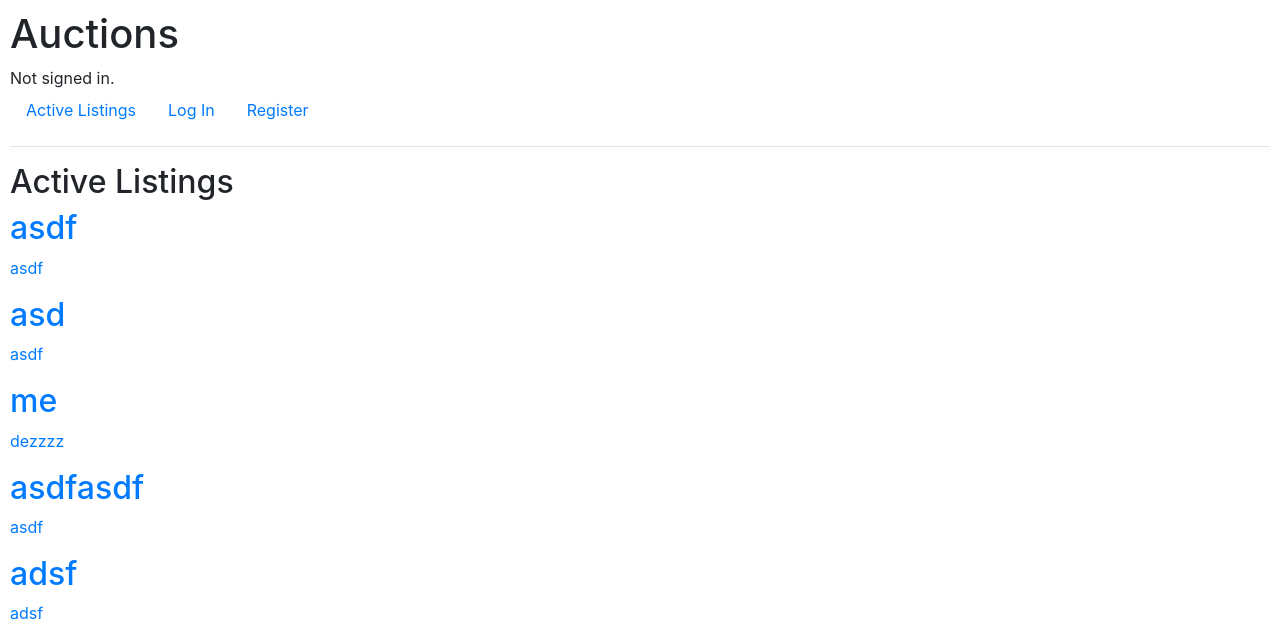
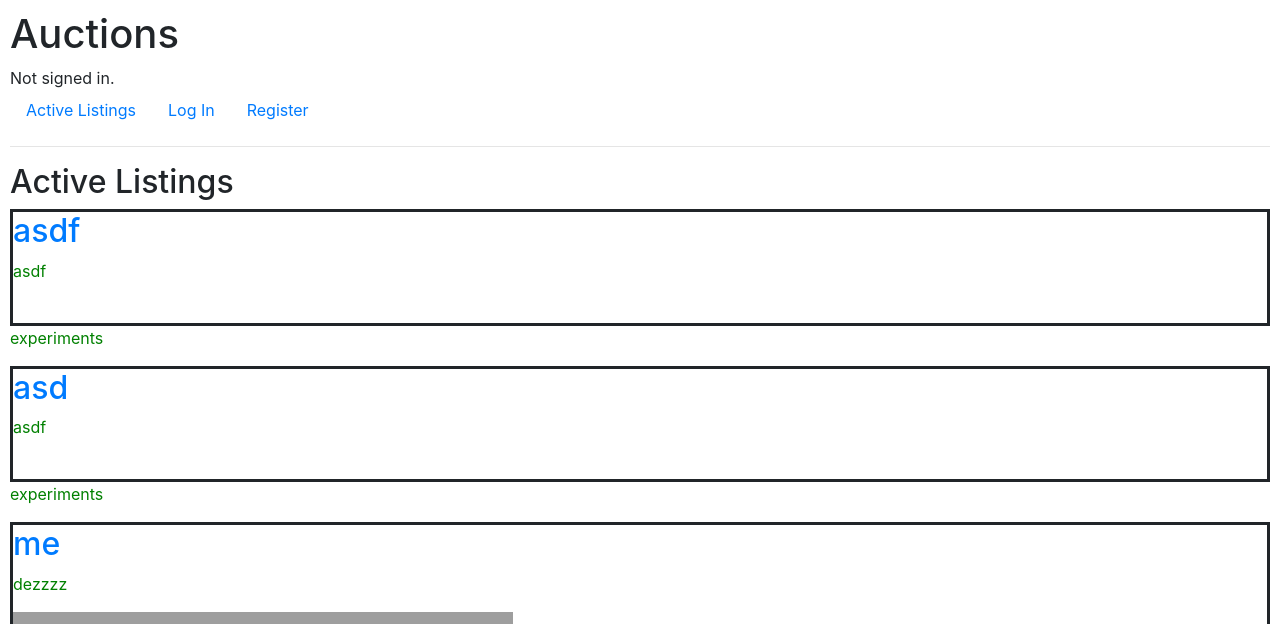
Before and after one commit to cadenhuff/auction_site, a Django app: page / in a window 1280 px wide. Shown: the top 624 px of the page. Run offline with Django 3.2, Linux system fonts and the light colour scheme; data comes from the database, SQL or seed files in the repository; both versions use the stored data as it was after the commit; some libraries are stand-ins or nearby versions; grey boxes are pictures that could not be loaded.

Commit message:
Trying to get image upload working

```diff
--- a/auctions/models.py
+++ b/auctions/models.py
@@ -11,7 +11,7 @@ class User(AbstractUser):
 class Listing(models.Model):
     title = models.CharField(max_length=100)
     description = models.TextField()
-    image = models.ImageField(blank = True)
+    image = models.URLField(blank = True)
     user = models.ForeignKey(User, on_delete=models.CASCADE)
     current_bid = models.DecimalField(max_digits=11, decimal_places=2, default=0.0)
     open = models.BooleanField(default=True)
--- a/auctions/static/auctions/styles.css
+++ b/auctions/static/auctions/styles.css
@@ -1,3 +1,11 @@
 body {
     padding: 10px;
 }
+
+.listing_button{
+    border: solid;
+}
+
+p{
+    color: green;
+}
--- a/auctions/templates/auctions/index.html
+++ b/auctions/templates/auctions/index.html
@@ -1,16 +1,21 @@
 {% extends "auctions/layout.html" %}
+{% load static %}
 
 {% block body %}
     <h2>Active Listings</h2>
     {% for listing in listings %}
 
+        <div class = "listing_button">
+            <a href="{% url 'auctions:listing' listing.id %}">
+                <h2 id = "dez">{{listing.title}}</h2>
+                <p>{{listing.description}}</p>
+                {% if listing.image is not None%}
+                    <img src="{{listing.image}}" width="500px">
+                {%endif%}
+            </a>
+        </div>
 
-        <a href="{% url 'auctions:listing' listing.id %}">
-            <h2>{{listing.title}}</h2>
-            <p>{{listing.description}}</p>
-        </a>
-
-
+        <p id = "dez">experiments</p>
     {%endfor%}
 
 {% endblock %}
--- a/auctions/templates/auctions/layout.html
+++ b/auctions/templates/auctions/layout.html
@@ -9,6 +9,7 @@
     </head>
     <body>
         <h1>Auctions</h1>
+
         <div>
             {% if user.is_authenticated %}
                 Signed in as <strong>{{ user.username }}</strong>.
```
Also changed, not shown: auctions/migrations/0006_alter_comment_date_alter_listing_image_and_more.py (added), db.sqlite3.
